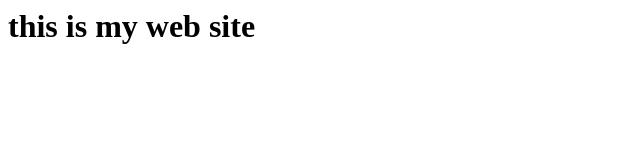
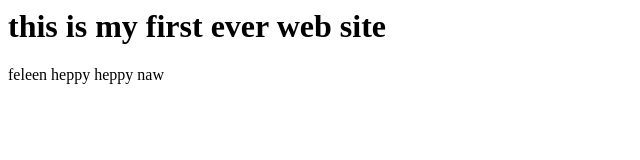
Before and after one commit to abdullahalnomanme/my-website, a plain HTML site: page index.html in a window 1280 px wide. Shown: the whole page, without its empty margins (0-640 px from the left). Drawn offline with Linux system fonts and the light colour scheme.

Commit message:
adding all work

```diff
--- a/index.html
+++ b/index.html
@@ -1 +1,2 @@
-<h1>this is my web site</h1>
+<h1>this is my first ever web site</h1>
+<p>feleen heppy heppy naw</p>
```
